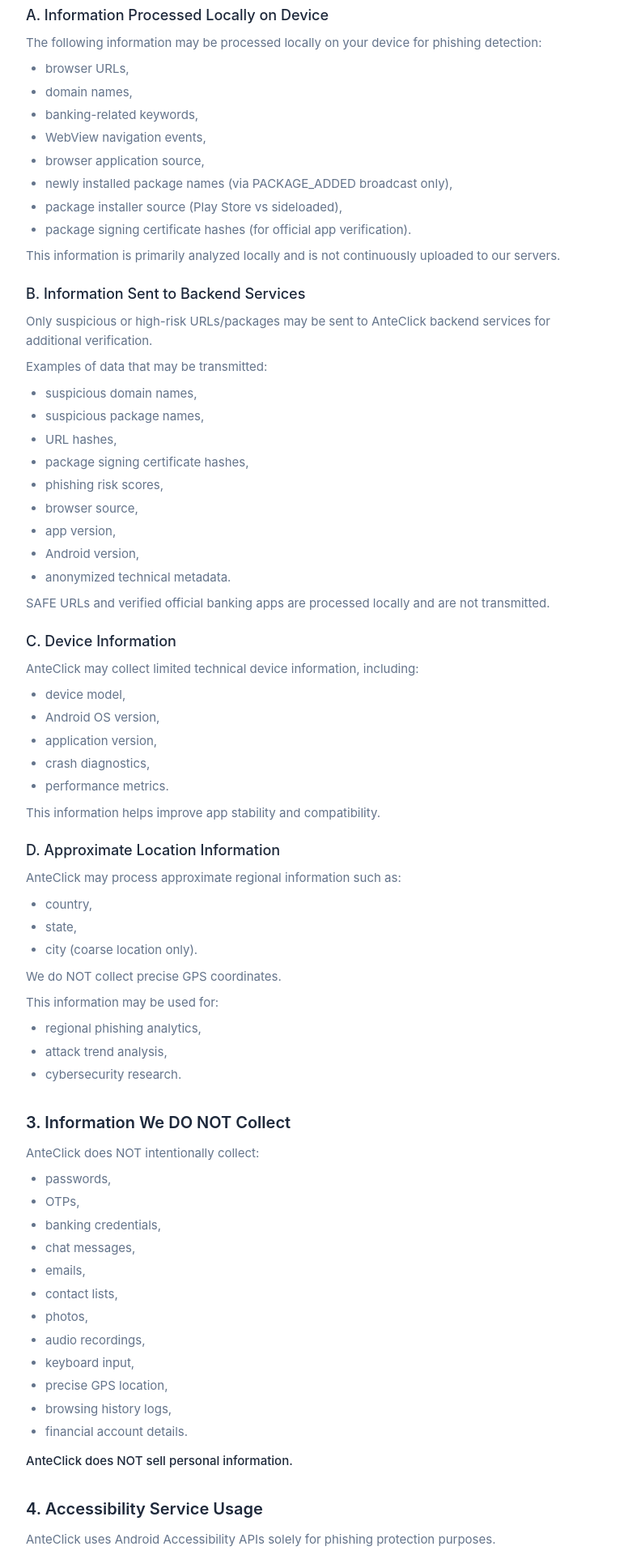
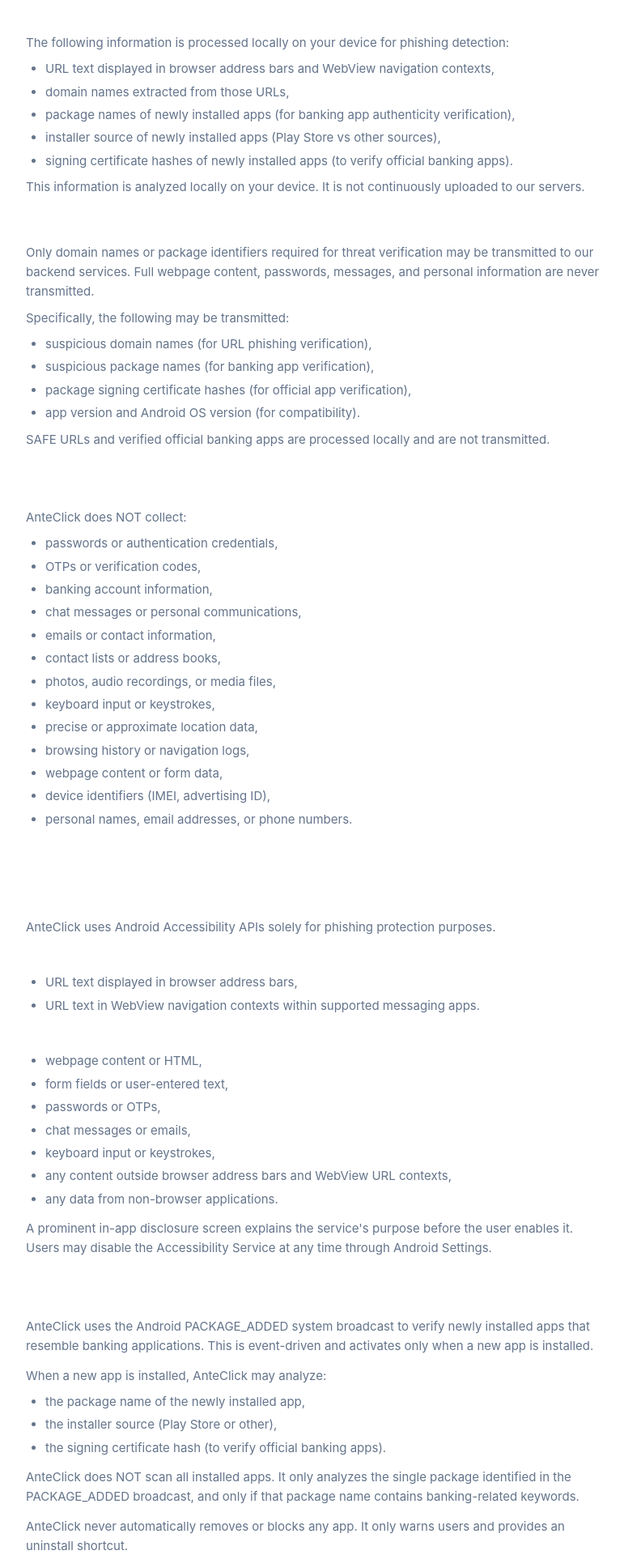
Before and after one commit to Sukesh-Periyasamy/sbi, a React (Vite) app in the folder web/: page /privacy-policy in a window 1280 px wide. Shown: the part 800-2720 px from the top of the page at 81% size, without its empty margins (248-1019 px from the left). Built offline with nearby package versions, Linux system fonts and the light colour scheme.

Commit message:
fix: tighten privacy policy - remove location, unused providers, clarify accessibility scope

```diff
--- a/web/src/pages/PrivacyPolicy.jsx
+++ b/web/src/pages/PrivacyPolicy.jsx
@@ -3,7 +3,7 @@
 
 export default function PrivacyPolicy() {
   return (
-    <main className="pt-24 pb-20 bg-white min-h-screen">
+    <main className="pt-24 pb-20 bg-navy min-h-screen">
       <div className="mx-auto max-w-3xl px-6">
         <motion.div
           initial={{ opacity: 0, y: 20 }}
@@ -12,7 +12,7 @@
         >
           <div className="flex items-center gap-3 mb-8">
             <Shield className="w-8 h-8 text-cyan" />
-            <h1 className="text-3xl md:text-4xl font-bold text-text">Privacy Policy</h1>
+            <h1 className="text-3xl md:text-4xl font-bold text-white">Privacy Policy</h1>
           </div>
 
           <div className="text-text-muted text-sm mb-8">
@@ -25,20 +25,20 @@
               AnteClick ("we", "our", or "us") values your privacy and is committed to protecting your information.
             </p>
             <p>
-              This Privacy Policy explains how AnteClick collects, uses, processes, and protects information when you use the AnteClick mobile application, website, and related services ("Service").
+              This Privacy Policy explains how AnteClick collects, uses, processes, and protects information when you use the AnteClick mobile application and related services ("Service").
             </p>
             <p>
               By using AnteClick, you agree to the practices described in this Privacy Policy.
             </p>
 
             <section>
-              <h2 className="text-xl font-semibold text-text mb-3">1. About AnteClick</h2>
+              <h2 className="text-xl font-semibold text-white mb-3">1. About AnteClick</h2>
               <p>
                 AnteClick is a lightweight Android financial phishing protection application designed to help users detect potentially dangerous banking phishing websites before interacting with them.
               </p>
               <p className="mt-3">AnteClick uses:</p>
               <ul className="list-disc pl-6 space-y-1 mt-2">
-                <li>browser/WebView URL analysis,</li>
+                <li>browser and WebView URL analysis,</li>
                 <li>phishing intelligence feeds,</li>
                 <li>heuristic risk scoring,</li>
                 <li>optional cloud verification</li>
@@ -47,244 +47,200 @@
             </section>
 
             <section>
-              <h2 className="text-xl font-semibold text-text mb-3">2. Information We Collect</h2>
+              <h2 className="text-xl font-semibold text-white mb-3">2. Information We Collect</h2>
               <p>
                 AnteClick is designed with privacy-first principles and minimal data collection.
               </p>
 
-              <h3 className="text-lg font-medium text-text mt-5 mb-2">A. Information Processed Locally on Device</h3>
-              <p>The following information may be processed locally on your device for phishing detection:</p>
+              <h3 className="text-lg font-medium text-white mt-5 mb-2">A. Information Processed Locally on Device</h3>
+              <p>The following information is processed locally on your device for phishing detection:</p>
               <ul className="list-disc pl-6 space-y-1 mt-2">
-                <li>browser URLs,</li>
-                <li>domain names,</li>
-                <li>banking-related keywords,</li>
-                <li>WebView navigation events,</li>
-                <li>browser application source,</li>
-                <li>newly installed package names (via PACKAGE_ADDED broadcast only),</li>
-                <li>package installer source (Play Store vs sideloaded),</li>
-                <li>package signing certificate hashes (for official app verification).</li>
+                <li>URL text displayed in browser address bars and WebView navigation contexts,</li>
+                <li>domain names extracted from those URLs,</li>
+                <li>package names of newly installed apps (for banking app authenticity verification),</li>
+                <li>installer source of newly installed apps (Play Store vs other sources),</li>
+                <li>signing certificate hashes of newly installed apps (to verify official banking apps).</li>
               </ul>
-              <p className="mt-2">This information is primarily analyzed locally and is not continuously uploaded to our servers.</p>
+              <p className="mt-2">
+                This information is analyzed locally on your device. It is not continuously uploaded to our servers.
+              </p>
 
-              <h3 className="text-lg font-medium text-text mt-5 mb-2">B. Information Sent to Backend Services</h3>
-              <p>Only suspicious or high-risk URLs/packages may be sent to AnteClick backend services for additional verification.</p>
-              <p className="mt-2">Examples of data that may be transmitted:</p>
+              <h3 className="text-lg font-medium text-white mt-5 mb-2">B. Information Sent to Backend Services</h3>
+              <p>
+                Only domain names or package identifiers required for threat verification may be transmitted to our backend services. Full webpage content, passwords, messages, and personal information are never transmitted.
+              </p>
+              <p className="mt-2">Specifically, the following may be transmitted:</p>
               <ul className="list-disc pl-6 space-y-1 mt-2">
-                <li>suspicious domain names,</li>
-                <li>suspicious package names,</li>
-                <li>URL hashes,</li>
-                <li>package signing certificate hashes,</li>
-                <li>phishing risk scores,</li>
-                <li>browser source,</li>
-                <li>app version,</li>
-                <li>Android version,</li>
-                <li>anonymized technical metadata.</li>
+                <li>suspicious domain names (for URL phishing verification),</li>
+                <li>suspicious package names (for banking app verification),</li>
+                <li>package signing certificate hashes (for official app verification),</li>
+                <li>app version and Android OS version (for compatibility).</li>
               </ul>
-              <p className="mt-2">SAFE URLs and verified official banking apps are processed locally and are not transmitted.</p>
+              <p className="mt-2">
+                SAFE URLs and verified official banking apps are processed locally and are not transmitted.
+              </p>
+            </section>
 
-              <h3 className="text-lg font-medium text-text mt-5 mb-2">C. Device Information</h3>
-              <p>AnteClick may collect limited technical device information, including:</p>
+            <section>
+              <h2 className="text-xl font-semibold text-white mb-3">3. Information We DO NOT Collect</h2>
+              <p>AnteClick does NOT collect:</p>
               <ul className="list-disc pl-6 space-y-1 mt-2">
-                <li>device model,</li>
-                <li>Android OS version,</li>
-                <li>application version,</li>
-                <li>crash diagnostics,</li>
-                <li>performance metrics.</li>
+                <li>passwords or authentication credentials,</li>
+                <li>OTPs or verification codes,</li>
+                <li>banking account information,</li>
+                <li>chat messages or personal communications,</li>
+                <li>emails or contact information,</li>
+                <li>contact lists or address books,</li>
+                <li>photos, audio recordings, or media files,</li>
+                <li>keyboard input or keystrokes,</li>
+                <li>precise or approximate location data,</li>
+                <li>browsing history or navigation logs,</li>
+                <li>webpage content or form data,</li>
+                <li>device identifiers (IMEI, advertising ID),</li>
+                <li>personal names, email addresses, or phone numbers.</li>
               </ul>
-              <p className="mt-2">This information helps improve app stability and compatibility.</p>
+              <p className="mt-3 font-medium text-white">AnteClick does NOT sell personal information.</p>
+            </section>
 
-              <h3 className="text-lg font-medium text-text mt-5 mb-2">D. Approximate Location Information</h3>
-              <p>AnteClick may process approximate regional information such as:</p>
+            <section>
+              <h2 className="text-xl font-semibold text-white mb-3">4. Accessibility Service Usage</h2>
+              <p>
+                AnteClick uses Android Accessibility APIs solely for phishing protection purposes.
+              </p>
+              <p className="mt-3"><strong className="text-white">The Accessibility Service reads only:</strong></p>
               <ul className="list-disc pl-6 space-y-1 mt-2">
-                <li>country,</li>
-                <li>state,</li>
-                <li>city (coarse location only).</li>
+                <li>URL text displayed in browser address bars,</li>
+                <li>URL text in WebView navigation contexts within supported messaging apps.</li>
               </ul>
-              <p className="mt-2">We do NOT collect precise GPS coordinates.</p>
-              <p className="mt-2">This information may be used for:</p>
+              <p className="mt-3"><strong className="text-white">The Accessibility Service does NOT access:</strong></p>
               <ul className="list-disc pl-6 space-y-1 mt-2">
-                <li>regional phishing analytics,</li>
-                <li>attack trend analysis,</li>
-                <li>cybersecurity research.</li>
+                <li>webpage content or HTML,</li>
+                <li>form fields or user-entered text,</li>
+                <li>passwords or OTPs,</li>
+                <li>chat messages or emails,</li>
+                <li>keyboard input or keystrokes,</li>
+                <li>any content outside browser address bars and WebView URL contexts,</li>
+                <li>any data from non-browser applications.</li>
+              </ul>
+              <p className="mt-3">
+                A prominent in-app disclosure screen explains the service's purpose before the user enables it. Users may disable the Accessibility Service at any time through Android Settings.
+              </p>
+            </section>
+
+            <section>
+              <h2 className="text-xl font-semibold text-white mb-3">5. Banking App Authenticity Verification</h2>
+              <p>
+                AnteClick uses the Android PACKAGE_ADDED system broadcast to verify newly installed apps that resemble banking applications. This is event-driven and activates only when a new app is installed.
+              </p>
+              <p className="mt-3">When a new app is installed, AnteClick may analyze:</p>
+              <ul className="list-disc pl-6 space-y-1 mt-2">
+                <li>the package name of the newly installed app,</li>
+                <li>the installer source (Play Store or other),</li>
+                <li>the signing certificate hash (to verify official banking apps).</li>
+              </ul>
+              <p className="mt-3">
+                AnteClick does NOT scan all installed apps. It only analyzes the single package identified in the PACKAGE_ADDED broadcast, and only if that package name contains banking-related keywords.
+              </p>
+              <p className="mt-3">
+                AnteClick never automatically removes or blocks any app. It only warns users and provides an uninstall shortcut.
+              </p>
+            </section>
+
+            <section>
+              <h2 className="text-xl font-semibold text-white mb-3">6. How We Use Information</h2>
+              <p>Information processed by AnteClick is used only to:</p>
+              <ul className="list-disc pl-6 space-y-1 mt-2">
+                <li>detect phishing websites in real-time,</li>
+                <li>verify suspicious domains against threat intelligence feeds,</li>
+                <li>verify banking app authenticity,</li>
+                <li>display contextual security warnings,</li>
+                <li>maintain a local threat detection history for the user's reference.</li>
               </ul>
             </section>
 
             <section>
-              <h2 className="text-xl font-semibold text-text mb-3">3. Information We DO NOT Collect</h2>
-              <p>AnteClick does NOT intentionally collect:</p>
+              <h2 className="text-xl font-semibold text-white mb-3">7. Threat Intelligence Sources</h2>
+              <p>AnteClick's backend uses third-party phishing intelligence feeds to improve detection accuracy:</p>
               <ul className="list-disc pl-6 space-y-1 mt-2">
-                <li>passwords,</li>
-                <li>OTPs,</li>
-                <li>banking credentials,</li>
-                <li>chat messages,</li>
-                <li>emails,</li>
-                <li>contact lists,</li>
-                <li>photos,</li>
-                <li>audio recordings,</li>
-                <li>keyboard input,</li>
-                <li>precise GPS location,</li>
-                <li>browsing history logs,</li>
-                <li>financial account details.</li>
+                <li>OpenPhish (https://openphish.com),</li>
+                <li>URLhaus (https://urlhaus.abuse.ch),</li>
+                <li>PhishTank (https://phishtank.org).</li>
               </ul>
-              <p className="mt-3 font-medium text-text">AnteClick does NOT sell personal information.</p>
-            </section>
-
-            <section>
-              <h2 className="text-xl font-semibold text-text mb-3">4. Accessibility Service Usage</h2>
-              <p>
-                AnteClick uses Android Accessibility APIs solely for phishing protection purposes.
-              </p>
-              <p className="mt-3"><strong className="text-text">The Accessibility Service is used only to:</strong></p>
-              <ul className="list-disc pl-6 space-y-1 mt-2">
-                <li>detect browser and WebView URL navigation events,</li>
-                <li>identify suspicious phishing websites,</li>
-                <li>display contextual phishing warnings.</li>
-              </ul>
-              <p className="mt-3"><strong className="text-text">AnteClick does NOT use Accessibility APIs to:</strong></p>
-              <ul className="list-disc pl-6 space-y-1 mt-2">
-                <li>monitor personal conversations,</li>
-                <li>capture passwords,</li>
-                <li>read OTPs,</li>
-                <li>record keystrokes,</li>
-                <li>inspect unrelated applications,</li>
-                <li>collect personal content.</li>
-              </ul>
-              <p className="mt-3">
-                Users may disable Accessibility access at any time through Android Settings.
+              <p className="mt-2">
+                These feeds provide lists of known phishing domains. Domain names queried against these feeds are not stored or shared with the feed providers.
               </p>
             </section>
 
             <section>
-              <h2 className="text-xl font-semibold text-text mb-3">5. How We Use Information</h2>
-              <p>Information processed by AnteClick may be used to:</p>
+              <h2 className="text-xl font-semibold text-white mb-3">8. Data Storage and Security</h2>
+              <p>AnteClick uses the following security measures:</p>
               <ul className="list-disc pl-6 space-y-1 mt-2">
-                <li>detect phishing websites,</li>
-                <li>improve fraud detection accuracy,</li>
-                <li>maintain phishing intelligence databases,</li>
-                <li>analyze phishing trends,</li>
-                <li>improve application stability,</li>
-                <li>enhance security research,</li>
-                <li>prevent abuse of the Service.</li>
+                <li>all communication with our backend is encrypted using HTTPS (TLS),</li>
+                <li>a network security configuration explicitly blocks cleartext (HTTP) traffic,</li>
+                <li>API key authentication for all backend requests,</li>
+                <li>app data is excluded from Android cloud backups (android:allowBackup="false"),</li>
+                <li>local threat history is stored in SharedPreferences (max 100 entries, device-only).</li>
               </ul>
             </section>
 
             <section>
-              <h2 className="text-xl font-semibold text-text mb-3">6. Threat Intelligence Sources</h2>
-              <p>AnteClick may use third-party phishing intelligence providers, including:</p>
-              <ul className="list-disc pl-6 space-y-1 mt-2">
-                <li>OpenPhish,</li>
-                <li>PhishTank,</li>
-                <li>Phishing.Database,</li>
-                <li>URLhaus,</li>
-                <li>other cybersecurity intelligence feeds.</li>
+              <h2 className="text-xl font-semibold text-white mb-3">9. Data Retention</h2>
+              <ul className="list-disc pl-6 space-y-1">
+                <li><strong className="text-white">Local threat history:</strong> Stored on your device until you clear it or uninstall the app. Limited to 100 entries.</li>
+                <li><strong className="text-white">Backend cache:</strong> Domain reputation results are cached for 10 minutes, then automatically deleted. No user identifiers are associated with cached results.</li>
+                <li><strong className="text-white">Server logs:</strong> Operational logs contain only domain names and timestamps. No IP addresses or user identifiers are logged. Logs are retained for 7 days, then permanently deleted.</li>
               </ul>
-              <p className="mt-2">These services may contribute phishing reputation data used during detection.</p>
             </section>
 
             <section>
-              <h2 className="text-xl font-semibold text-text mb-3">7. Data Storage and Security</h2>
-              <p>
-                AnteClick uses reasonable technical and organizational measures to protect information.
-              </p>
-              <p className="mt-3">Security measures may include:</p>
+              <h2 className="text-xl font-semibold text-white mb-3">10. Third-Party Services</h2>
+              <p>AnteClick uses the following third-party infrastructure providers:</p>
               <ul className="list-disc pl-6 space-y-1 mt-2">
-                <li>encrypted HTTPS communication,</li>
-                <li>secure cloud infrastructure,</li>
-                <li>access controls,</li>
-                <li>caching security,</li>
-                <li>limited data retention.</li>
-              </ul>
-              <p className="mt-3">However, no internet-based system can be guaranteed 100% secure.</p>
-            </section>
-
-            <section>
-              <h2 className="text-xl font-semibold text-text mb-3">8. Data Retention</h2>
-              <p>AnteClick retains limited technical and phishing-related data only as long as necessary for:</p>
-              <ul className="list-disc pl-6 space-y-1 mt-2">
-                <li>security analysis,</li>
-                <li>system improvement,</li>
-                <li>fraud prevention,</li>
-                <li>operational reliability.</li>
-              </ul>
-              <p className="mt-2">Temporary cache entries may automatically expire after short periods.</p>
-            </section>
-
-            <section>
-              <h2 className="text-xl font-semibold text-text mb-3">9. Third-Party Services</h2>
-              <p>AnteClick may use third-party infrastructure providers, including:</p>
-              <ul className="list-disc pl-6 space-y-1 mt-2">
-                <li>Render,</li>
-                <li>Upstash Redis,</li>
-                <li>Supabase,</li>
-                <li>Google Play Services.</li>
+                <li>Render (backend hosting),</li>
+                <li>Redis (caching),</li>
+                <li>Google Play Services (app distribution).</li>
               </ul>
               <p className="mt-2">
-                These providers may process limited technical information necessary to operate the Service.
-              </p>
-              <p className="mt-2">
-                AnteClick is not responsible for the privacy practices of third-party providers.
+                These providers may process limited technical information necessary to operate the Service. AnteClick is not responsible for the privacy practices of third-party providers.
               </p>
             </section>
 
             <section>
-              <h2 className="text-xl font-semibold text-text mb-3">10. Children's Privacy</h2>
+              <h2 className="text-xl font-semibold text-white mb-3">11. Children's Privacy</h2>
               <p>
-                AnteClick is not intended for children under the age of 13.
-              </p>
-              <p className="mt-2">
-                We do not knowingly collect personal information from children.
-              </p>
-              <p className="mt-2">
-                If you believe a child has provided personal information, please contact us so we can remove it.
+                AnteClick is not intended for children under the age of 13. We do not knowingly collect personal information from children. Since AnteClick does not collect personal information from any user, this concern is inherently addressed by our privacy-first architecture.
               </p>
             </section>
 
             <section>
-              <h2 className="text-xl font-semibold text-text mb-3">11. Your Choices</h2>
+              <h2 className="text-xl font-semibold text-white mb-3">12. Your Choices</h2>
               <p>You may:</p>
               <ul className="list-disc pl-6 space-y-1 mt-2">
-                <li>disable Accessibility permissions,</li>
-                <li>disable notifications,</li>
-                <li>stop using the Service,</li>
-                <li>uninstall AnteClick at any time.</li>
+                <li>disable the Accessibility Service at any time from Android Settings,</li>
+                <li>clear your local threat history from within the app,</li>
+                <li>uninstall AnteClick to remove all local data.</li>
               </ul>
-              <p className="mt-2">Disabling certain permissions may reduce phishing protection functionality.</p>
+              <p className="mt-2">Disabling the Accessibility Service will stop URL phishing detection.</p>
             </section>
 
             <section>
-              <h2 className="text-xl font-semibold text-text mb-3">12. International Use</h2>
+              <h2 className="text-xl font-semibold text-white mb-3">13. Changes to This Privacy Policy</h2>
               <p>
-                AnteClick services may operate on cloud infrastructure located in different regions.
-              </p>
-              <p className="mt-2">
-                By using the Service, you consent to processing of limited technical data in applicable hosting regions.
+                AnteClick may update this Privacy Policy periodically. Updated versions will be posted within the application or on the official website. Continued use of the Service after updates constitutes acceptance of the revised Privacy Policy.
               </p>
             </section>
 
             <section>
-              <h2 className="text-xl font-semibold text-text mb-3">13. Changes to This Privacy Policy</h2>
-              <p>
-                AnteClick may update this Privacy Policy periodically.
-              </p>
-              <p className="mt-2">
-                Updated versions will be posted within the application or on the official website.
-              </p>
-              <p className="mt-2">
-                Continued use of the Service after updates constitutes acceptance of the revised Privacy Policy.
-              </p>
-            </section>
-
-            <section>
-              <h2 className="text-xl font-semibold text-text mb-3">14. Contact Us</h2>
+              <h2 className="text-xl font-semibold text-white mb-3">14. Contact Us</h2>
               <p>If you have questions regarding this Privacy Policy, please contact:</p>
               <div className="mt-3 p-4 glass-card rounded-xl">
-                <p><strong className="text-text">Email:</strong> support@anteclick.app</p>
-                <p className="mt-1"><strong className="text-text">Website:</strong> https://anteclick.app</p>
+                <p><strong className="text-white">Email:</strong> support@anteclick.app</p>
+                <p className="mt-1"><strong className="text-white">Website:</strong> https://anteclick.app</p>
               </div>
             </section>
 
             <section>
-              <h2 className="text-xl font-semibold text-text mb-3">15. Consent</h2>
+              <h2 className="text-xl font-semibold text-white mb-3">15. Consent</h2>
               <p>By installing or using AnteClick, you acknowledge that:</p>
               <ul className="list-disc pl-6 space-y-1 mt-2">
                 <li>you have read this Privacy Policy,</li>
```
Also changed, not shown: 1 other file (tests, documents, lock files or other folders).
